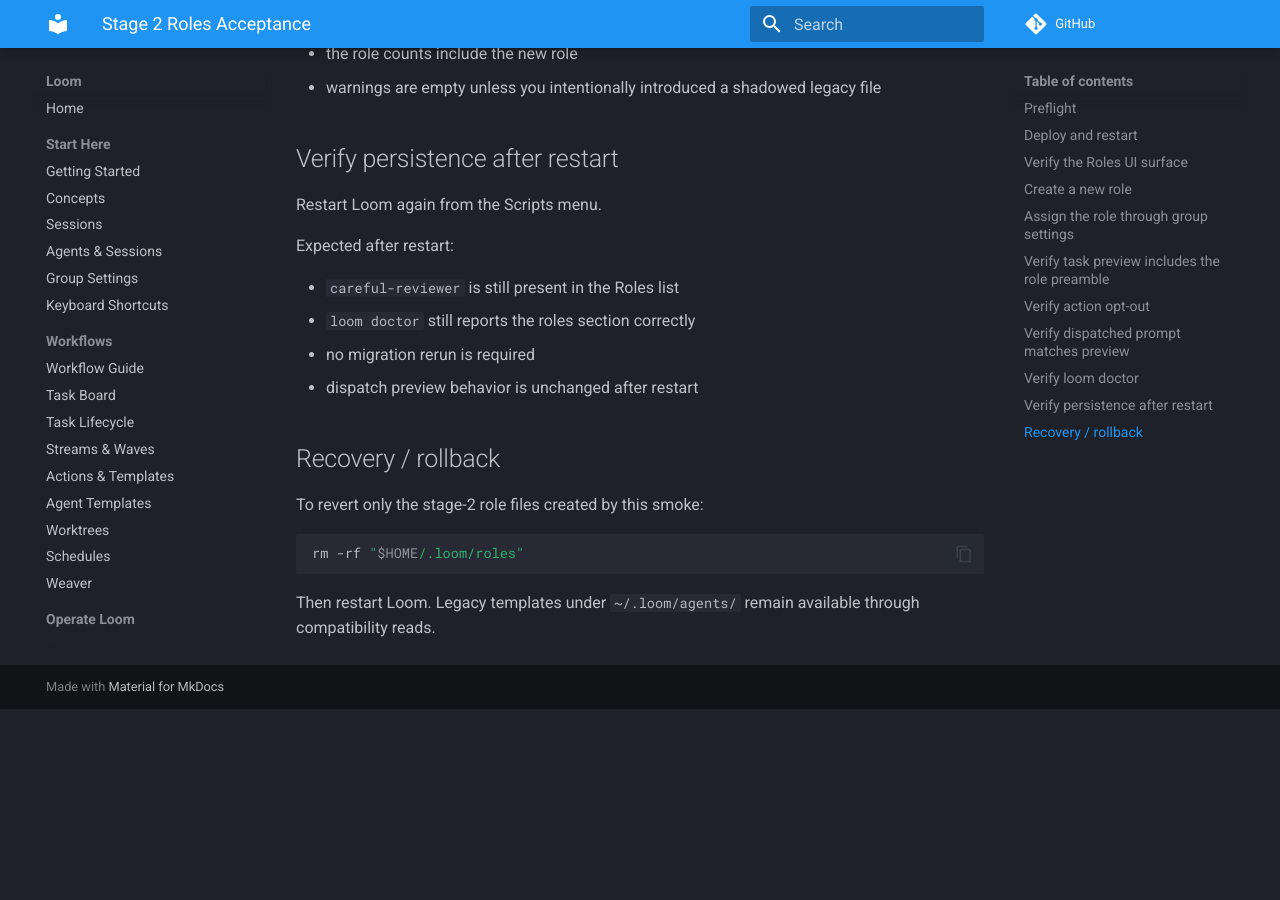
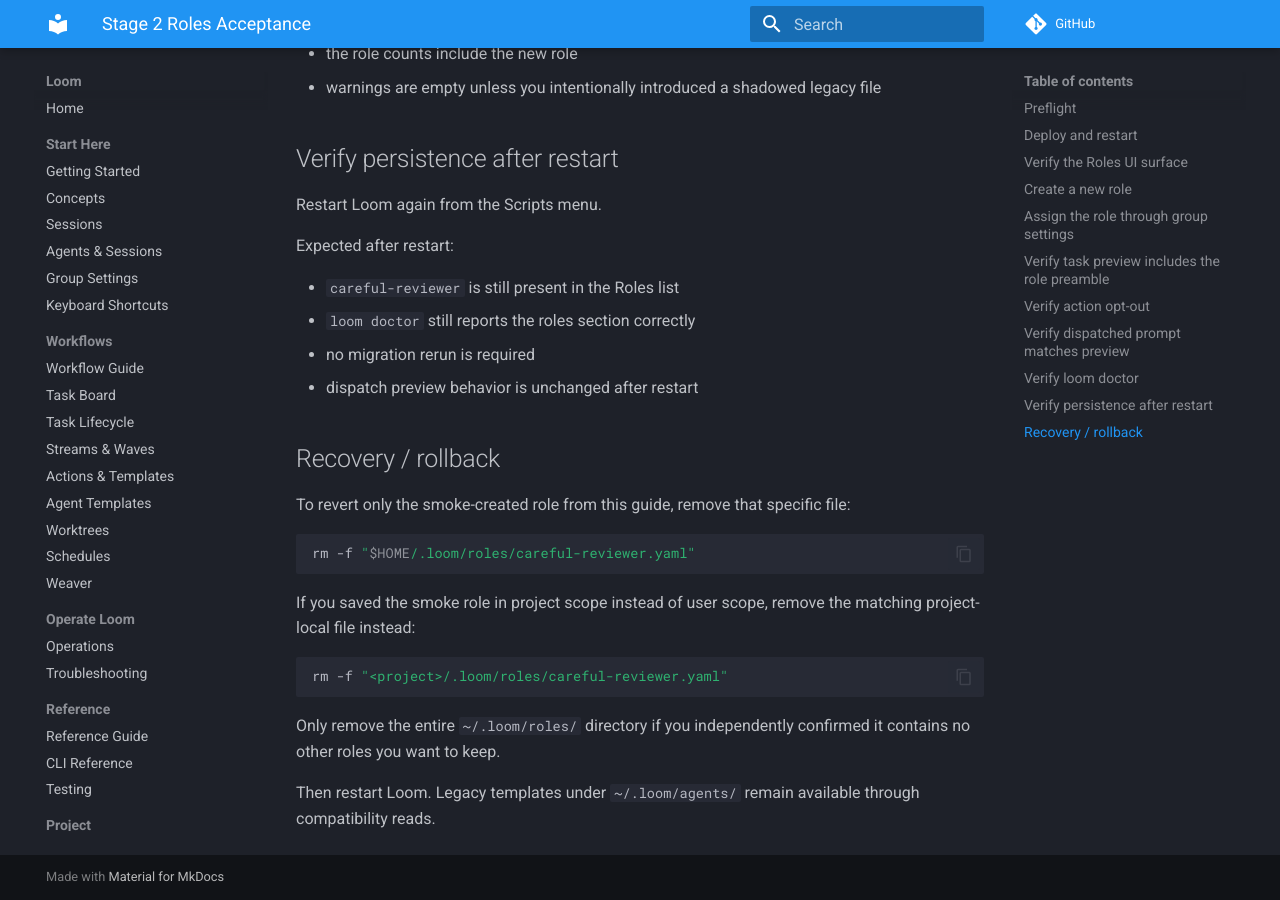
Before and after one commit to runtorque/torque, an MkDocs documentation site: the page built from docs/testing/stage2-roles-acceptance.md, in a window 1280 px wide and 900 px high, scrolled down 3822 px. Built offline with MkDocs 1.6.1 and Material for MkDocs 9.7.7, drawn with Linux system fonts in a browser that asks for light colours; comment, search, counter and statistics services are not loaded; before the commit the page ends 4531 px from its top, so only the background shows below that.

Commit message:
loom: checkpoint 12 — stage-2a-roles-package-file-layout-loom
Fixed and sent for review.

- Updated `docs/testing/stage2-roles-acceptance.md` rollback steps to remove only the smoke-created `careful-reviewer.yaml`.
- Added the project-scope variant.
- Explicitly warned not to delete the whole `~/.loom/roles/` directory unless it contains no other roles.

````diff
--- a/docs/testing/stage2-roles-acceptance.md
+++ b/docs/testing/stage2-roles-acceptance.md
@@ -170,11 +170,22 @@
 
 ## Recovery / rollback
 
-To revert only the stage-2 role files created by this smoke:
+To revert only the smoke-created role from this guide, remove that specific
+file:
 
 ```bash
-rm -rf "$HOME/.loom/roles"
+rm -f "$HOME/.loom/roles/careful-reviewer.yaml"
 ```
+
+If you saved the smoke role in project scope instead of user scope, remove the
+matching project-local file instead:
+
+```bash
+rm -f "<project>/.loom/roles/careful-reviewer.yaml"
+```
+
+Only remove the entire `~/.loom/roles/` directory if you independently
+confirmed it contains no other roles you want to keep.
 
 Then restart Loom. Legacy templates under `~/.loom/agents/` remain available
 through compatibility reads.
````
